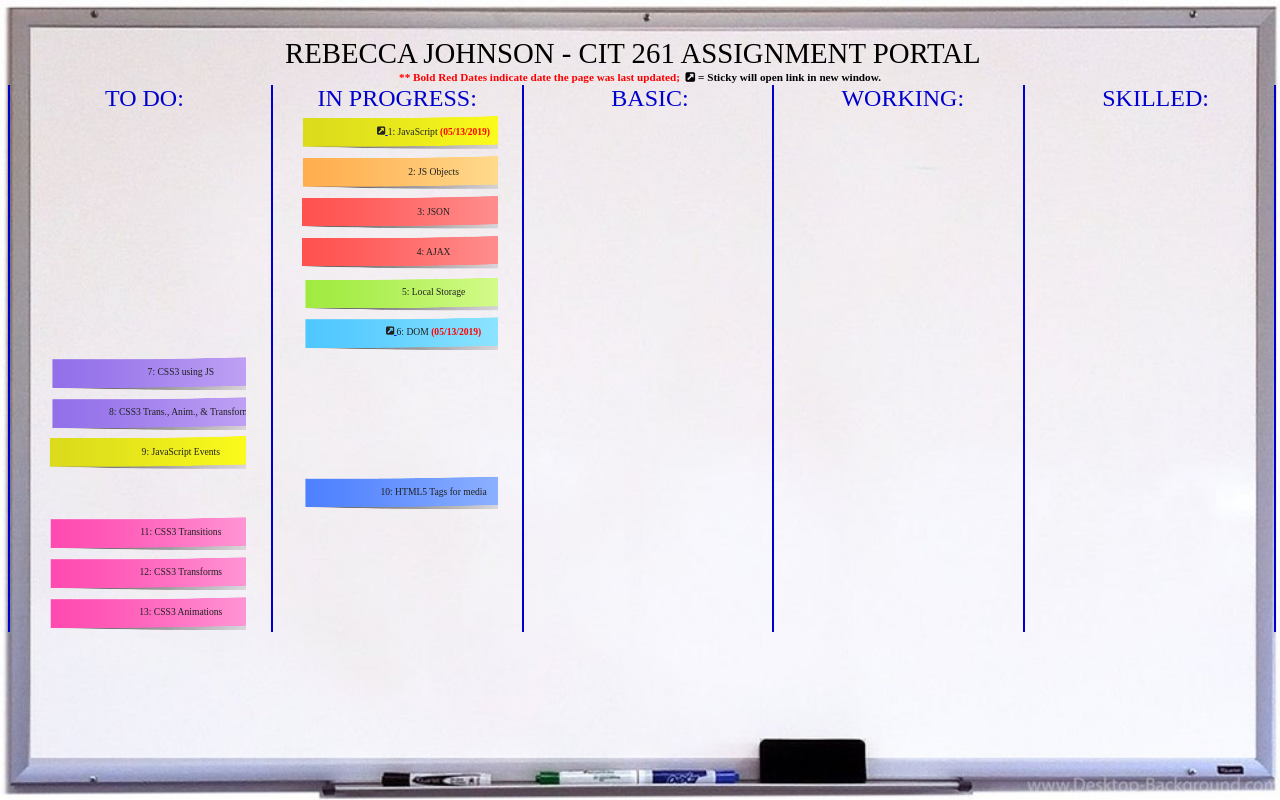
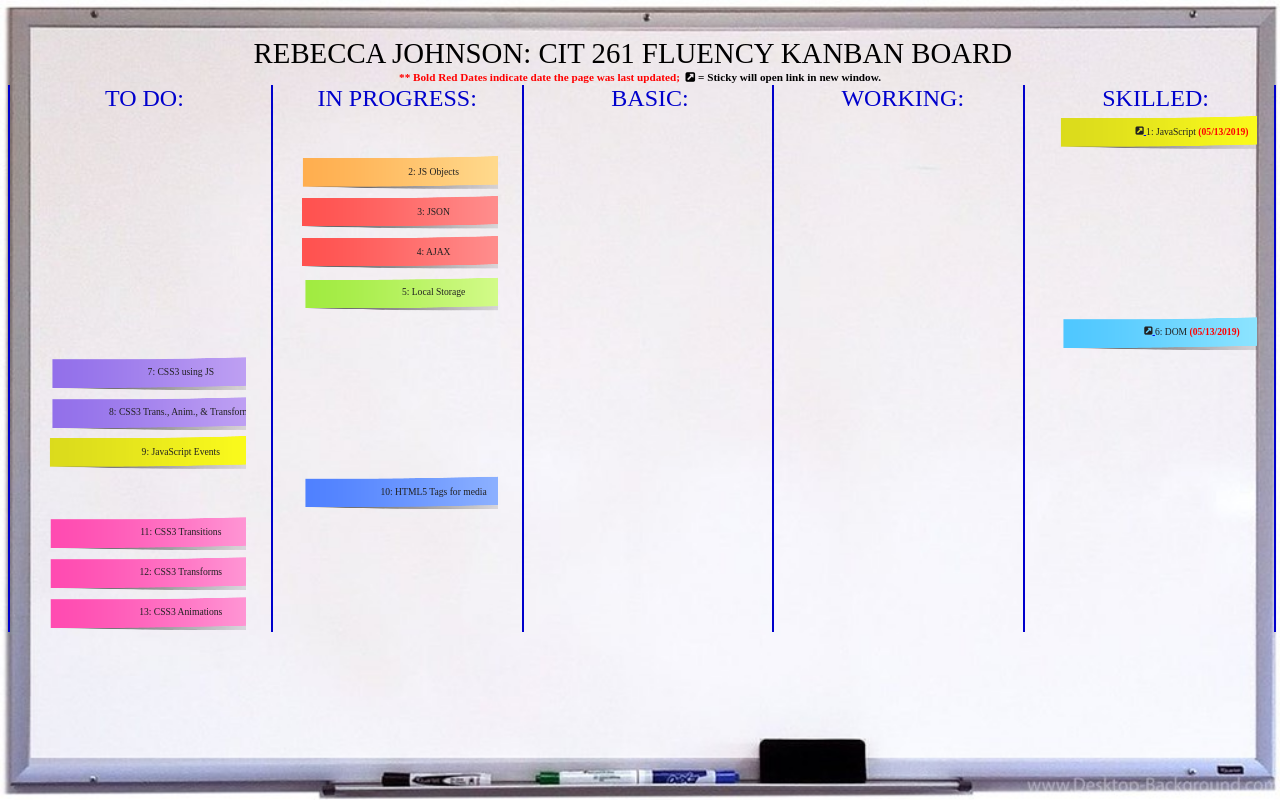
Before and after one commit to johnson-rebecca/hohnson-rebecca.github.io, a plain HTML site: page index.html in a window 1280 px wide. Drawn offline with Linux system fonts and the light colour scheme; a web font is replaced by a local one.

Commit message:
update status of fluency on index page
2/13 "skilled"

```diff
--- a/index.html
+++ b/index.html
@@ -3,7 +3,7 @@
 <html>
   <head>
 
-    <title>CIT261 - Assignment Portfolio - Week01</title>
+    <title>CIT261 Fluency Kanban Board</title>
     <link href="css/portfolio.css" rel="stylesheet" />
     <meta name="viewport" content="width=device-width, initial-scale=1">
 <link rel="stylesheet" href="https://cdnjs.cloudflare.com/ajax/libs/font-awesome/4.7.0/css/font-awesome.min.css">
@@ -11,7 +11,7 @@
 	<link href='https://fonts.googleapis.com/css?family=Finger Paint' rel='stylesheet'>
   </head>
   <body>
-	<div class="page_title">Rebecca Johnson - CIT 261 Assignment Portal&nbsp;<span>&nbsp;</span></a></div>
+	<div class="page_title">Rebecca Johnson: CIT 261 Fluency Kanban Board&nbsp;<span>&nbsp;</span></a></div>
 	<div class="updated subtitle">** Bold Red Dates indicate date the page was last updated;&nbsp;&nbsp;<span class="black"><i class="fa fa-external-link-square"></i> = Sticky will open link in new window.</span></div>
 
 
@@ -20,8 +20,7 @@
 		<div id="container3">
 			<div id="container2">
 				<div id="container1">
-					<div id="col1">
-						<!-- Column one start -->
+					<div id="col1"><!-- Column one start -->
 						<div class="column-title">To Do:</div>
 						<div class="taskdiv taskhide">
 							<span class="task hidetext"><i class="fa fa-external-link-square"></i>1: JavaScript <span class="updated">(05/11/2019)</span></span>
@@ -63,17 +62,13 @@
 							<span class="task">13: CSS3 Animations<span class="updated"></span></span>
 						</div>
 
-						<!-- Column one end -->
-					</div>
-					<div id="col2">
-						<!-- Column two start -->
+					</div><!-- Column one end -->
+
+					<div id="col2"><!-- Column two start -->
 						<div class="column-title">In Progress:</div>
-						<a href="javascript1.html" target="_blank">
-						<div class="taskdiv">
-							<i class="fa fa-external-link-square"></i>
-							<span class="task">1: JavaScript <span class="updated">(05/13/2019)</span></span>
+						<div class="taskdiv taskhide">
+							<span class="task hidetext">1: JavaScript <span class="updated">(05/13/2019)</span></span>
 						</div>
-						</a>
 						<div class="taskdiv taskorange">
 							<span class="task">2: JS Objects <span class="updated"></span></span>
 						</div>
@@ -86,12 +81,9 @@
 						<div class="taskdiv taskgreen">
 							<span class="task">5: Local Storage <span class="updated"></span></span>
 						</div>
-						<a href="javascript1.html" target="_blank">
-						<div class="taskdiv taskltblue">
-							<i class="fa fa-external-link-square"></i>
-							<span class="task">6: DOM <span class="updated">(05/13/2019)</span></span>
+						<div class="taskdiv taskltblue taskhide">
+							<span class="task hidetext">6: DOM <span class="updated">(05/13/2019)</span></span>
 						</div>
-						</a>
 						<div class="taskdiv taskpurple taskhide">
 							<span class="task hidetext">7: CSS3 using JS <span class="updated"></span></span>
 						</div>
@@ -118,7 +110,7 @@
 					<div id="col3">
 						<!-- Column three start -->
 						<div class="column-title">Basic:</div>
-						<a href="javascript1.html" target="_blank">
+						<a href="#" target="_blank">
 						<div class="taskdiv taskhide">
 							<span class="task hidetext">1: JavaScript <span class="updated">(05/13/2019)</span></span>
 						</div>
@@ -208,9 +200,12 @@
 					<div id="col5">
 						<!-- Column five start -->
 						<div class="column-title">Skilled:</div>
-						<div class="taskdiv taskhide">
-							<span class="task hidetext">1: JavaScript <span class="updated">(05/11/2019)</span></span>
+						<a href="javascript1.html" target="_blank">
+						<div class="taskdiv">
+						<i class="fa fa-external-link-square"></i>
+							<span class="task">1: JavaScript <span class="updated">(05/13/2019)</span></span>
 						</div>
+						</a>
 						<div class="taskdiv taskorange taskhide">
 							<span class="task hidetext">2: JS Objects <span class="updated"></span></span>
 						</div>
@@ -223,9 +218,12 @@
 						<div class="taskdiv taskgreen taskhide">
 							<span class="task hidetext">5: Local Storage <span class="updated"></span></span>
 						</div>
-						<div class="taskdiv taskltblue taskhide">
-							<span class="task hidetext">6: DOM <span class="updated"></span></span>
+						<a href="javascript1.html" target="_blank">
+						<div class="taskdiv taskltblue">
+							<i class="fa fa-external-link-square"></i>
+							<span class="task">6: DOM <span class="updated">(05/13/2019)</span></span>
 						</div>
+						</a>
 						<div class="taskdiv taskpurple taskhide">
 							<span class="task hidetext">7: CSS3 using JS <span class="updated"></span></span>
 						</div>
```
